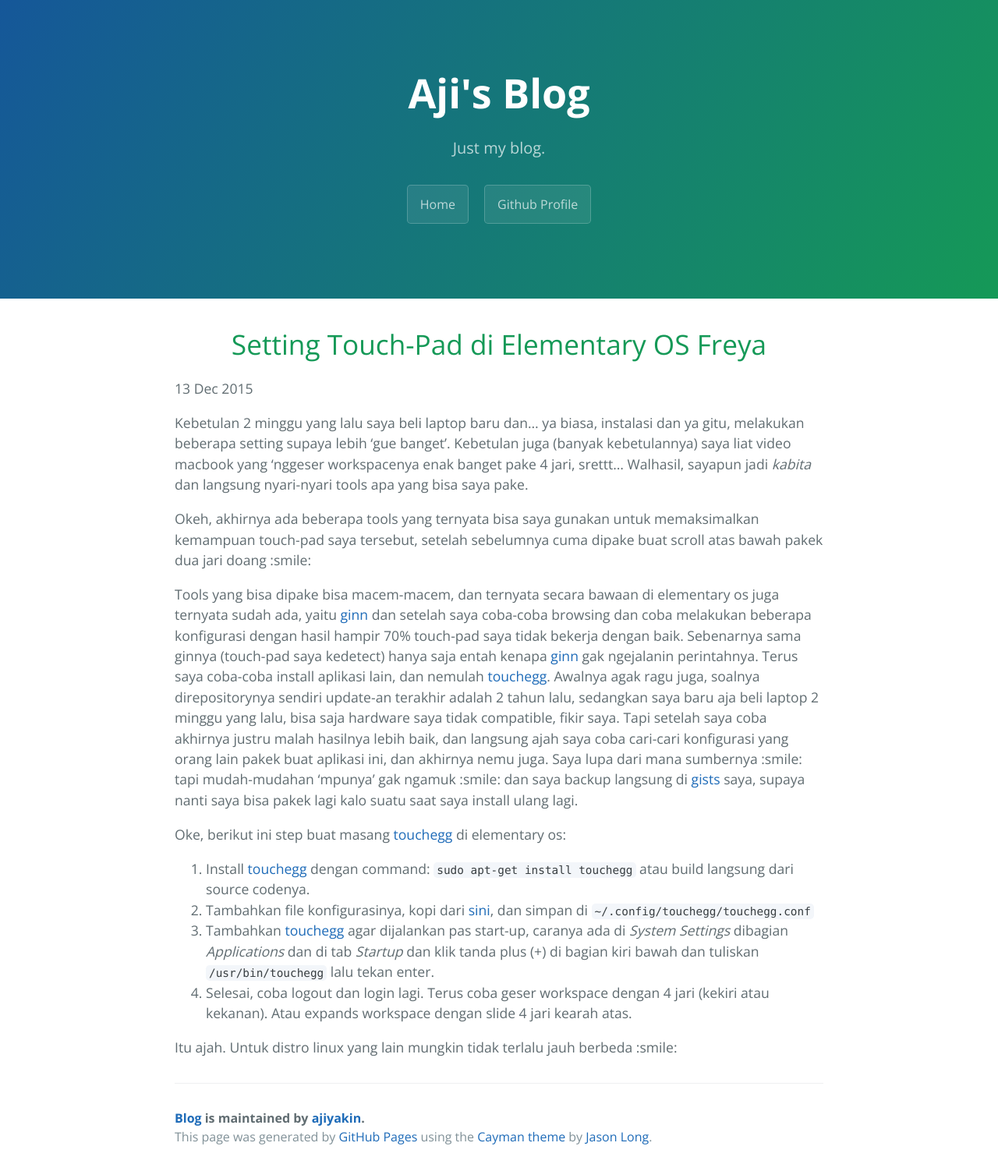
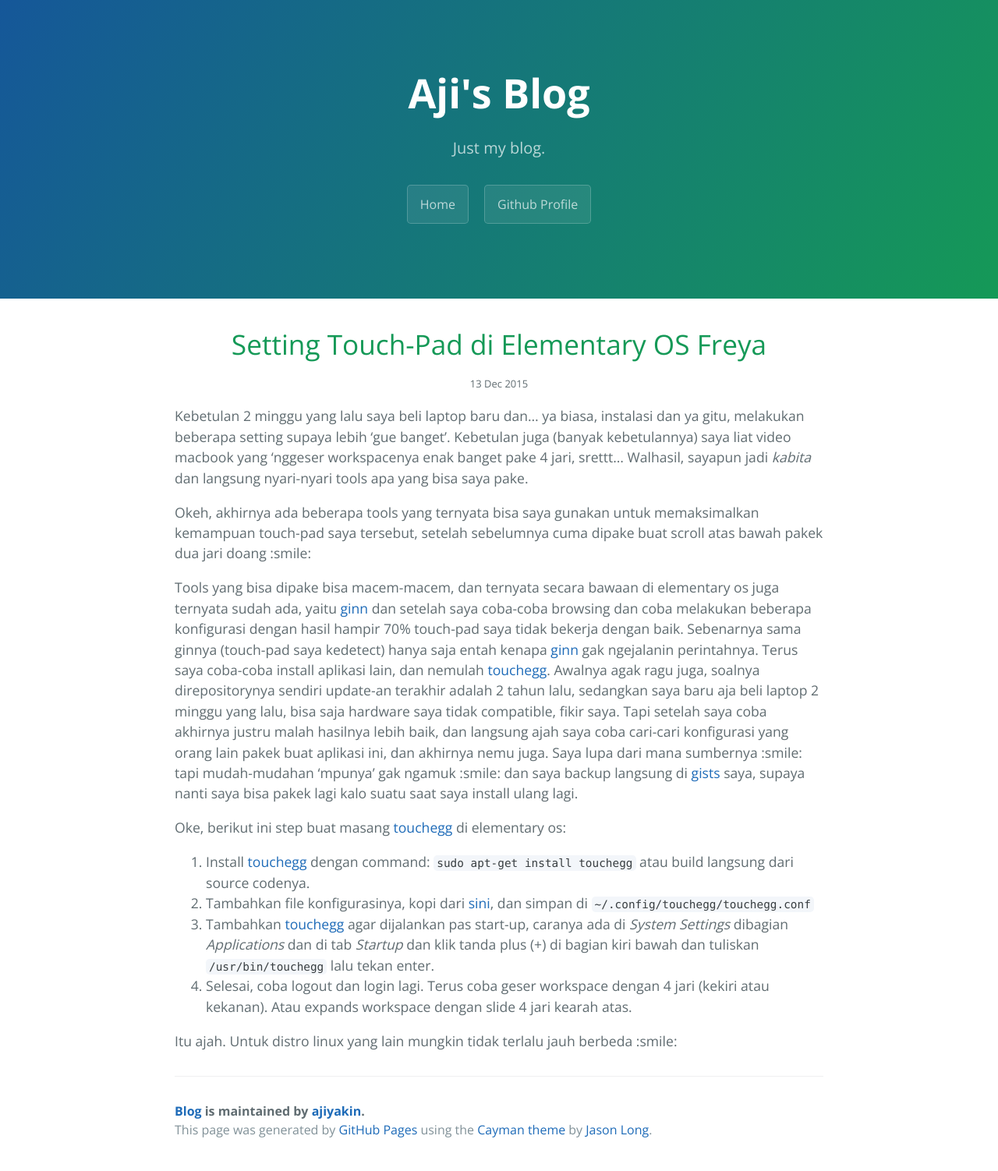
Before and after one commit to ajiyakin/blog, a Jekyll site: the page built from _posts/2015-12-13-setting-touch-pad-di-elementary-os-freya.md, in a window 1280 px wide. Shown: the whole page at 78% size. Built offline with Jekyll 4.4.1, drawn with Linux system fonts in a browser that asks for light colours.

Commit message:
Change font size for date

```diff
--- a/_layouts/post.html
+++ b/_layouts/post.html
@@ -8,7 +8,7 @@ layout: default
   </a>
   {{ page.title }}
 </h1>
-<p>
+<p style="text-align:center;font-size:small;">
 {{ page.date | date_to_string }}
 </p>
 
```
